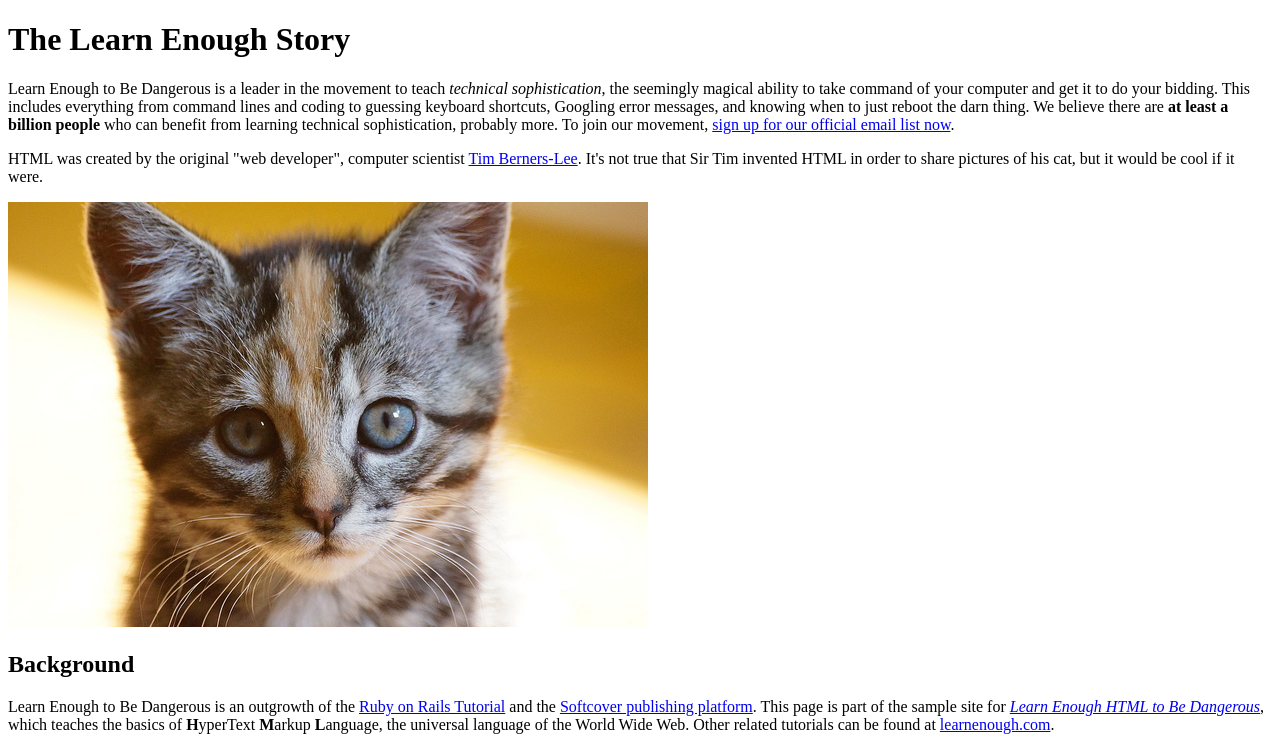
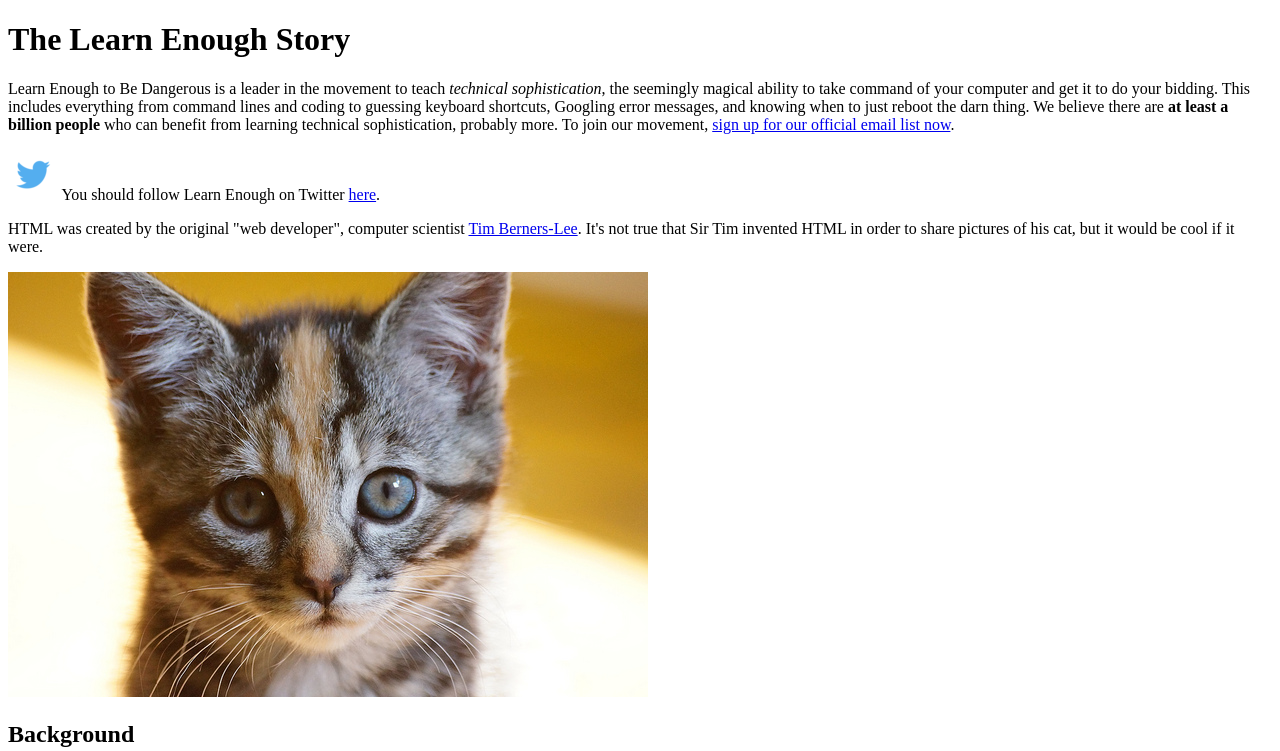
Before and after one commit to tmkiefer/sample_website, a plain HTML site: page index.html in a window 1280 px wide. Shown: the top 751 px of the page. Drawn offline with Linux system fonts and the light colour scheme.

Commit message:
Add Learn Enough twitter links

```diff
--- a/index.html
+++ b/index.html
@@ -13,10 +13,19 @@
     </p>
 
     <p>
+      <a href="https://twitter.com/learnenough" target="_blank" rel="noopener" style="text-decoration: none;">
+        <img src="images/small_twitter_logo.png" alt="Twitter logo">
+      </a>
+      You should follow Learn Enough on Twitter <a href="https://twitter.com/learnenough" target="_blank" rel="noopener">here</a>.
+    </p>
+
+    <p>
       HTML was created by the original "web developer", computer scientist <a href="https://en.wikipedia.org/wiki/Tim_Berners-Lee">Tim Berners-Lee</a>. It's not true that Sir Tim invented HTML in order to share pictures of his cat, but it would be cool if it were.
     </p>
 
-    <img src="images/kitten.jpg" alt="An adorable kitten">
+    <a href="https://www.flickr.com/photos/deborah_s_perspective/14144861329">
+      <img src="images/kitten.jpg" alt="An adorable kitten">
+    </a>
 
     <h2>Background</h2>
 
```
Also changed, not shown: images/small_twitter_logo.png (added).
